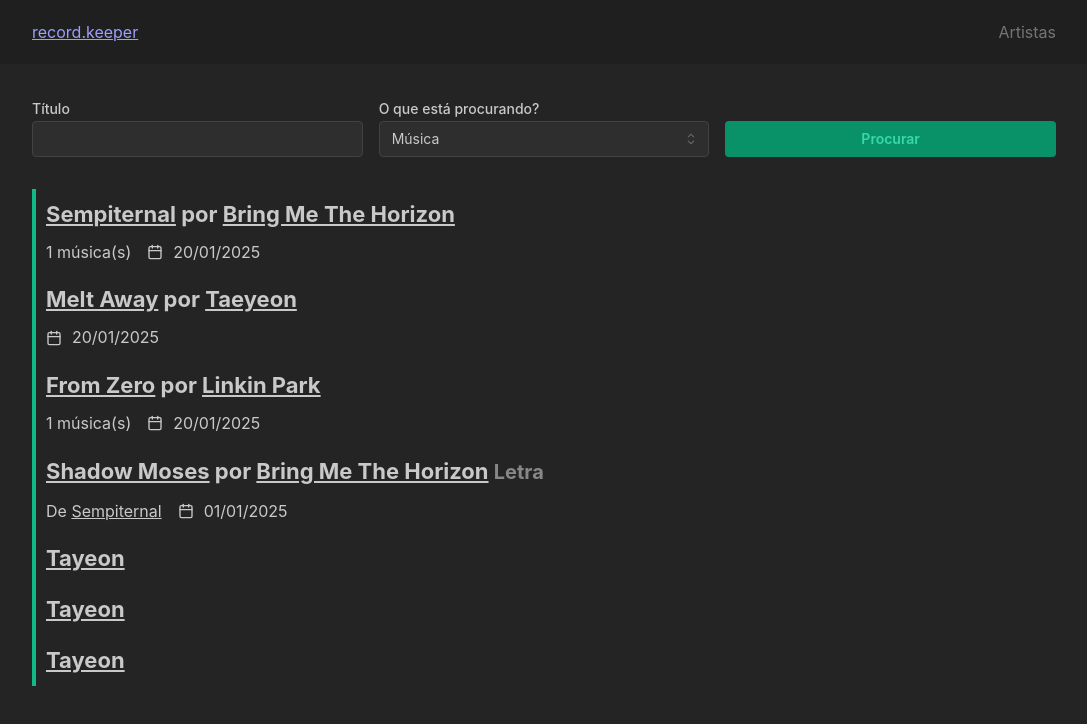
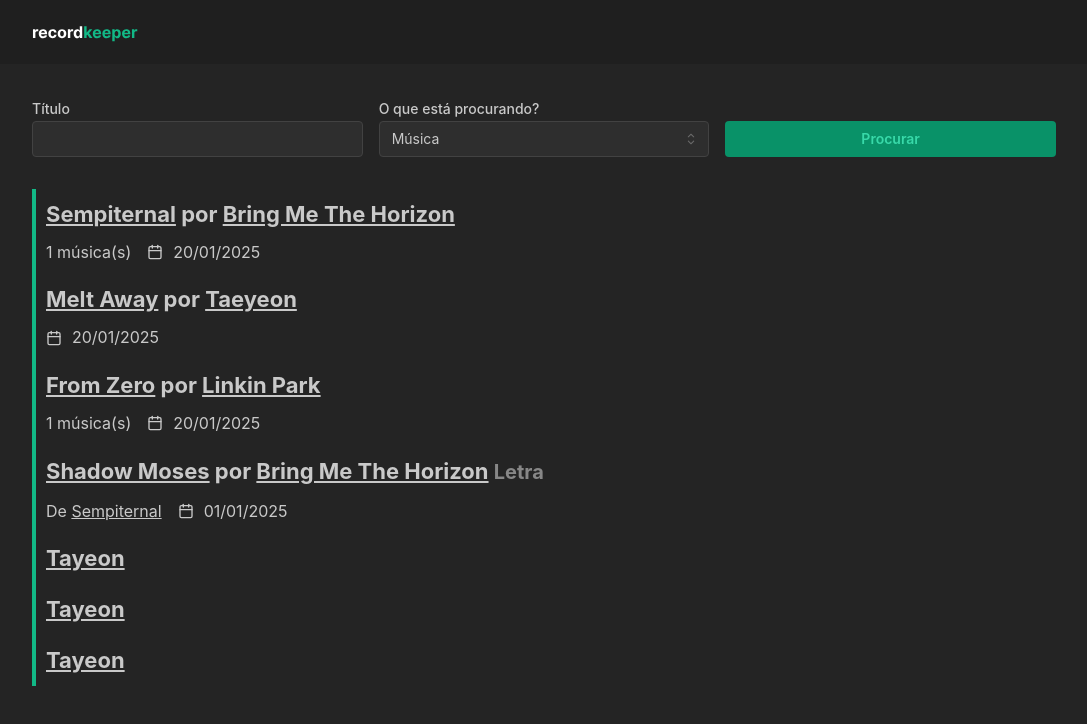
Before and after one commit to wendell-kenneddy/record-keeper, a Next.js app: page / in a window 1280 px wide. Shown: the top 724 px of the page, without its empty margins (96-1183 px from the left). Built offline with nearby package versions, Linux system fonts and the light colour scheme.

Commit message:
refactor(components/header): leave only the logo displayed

```diff
--- a/src/components/header/index.tsx
+++ b/src/components/header/index.tsx
@@ -1,20 +1,14 @@
-import { Center, Flex, Group, Text } from "@mantine/core";
+import { Center, Flex } from "@mantine/core";
+import Image from "next/image";
 import Link from "next/link";
-import linkStyles from "@/styles/link.module.css";
 
 export function Header() {
   return (
     <Center w="full" h={64} bg="dark">
       <Flex w="100%" maw={1024} align="center" justify="space-between">
         <Link href="/" style={{ display: "flex", alignItems: "center" }}>
-          <Text>record.keeper</Text>
+          <Image src="/logo.svg" alt="Logo" width={106} height={19} priority />
         </Link>
-
-        <Group gap="xs">
-          <Link href="/artists" className={linkStyles.navLink}>
-            <Text>Artistas</Text>
-          </Link>
-        </Group>
       </Flex>
     </Center>
   );
```
